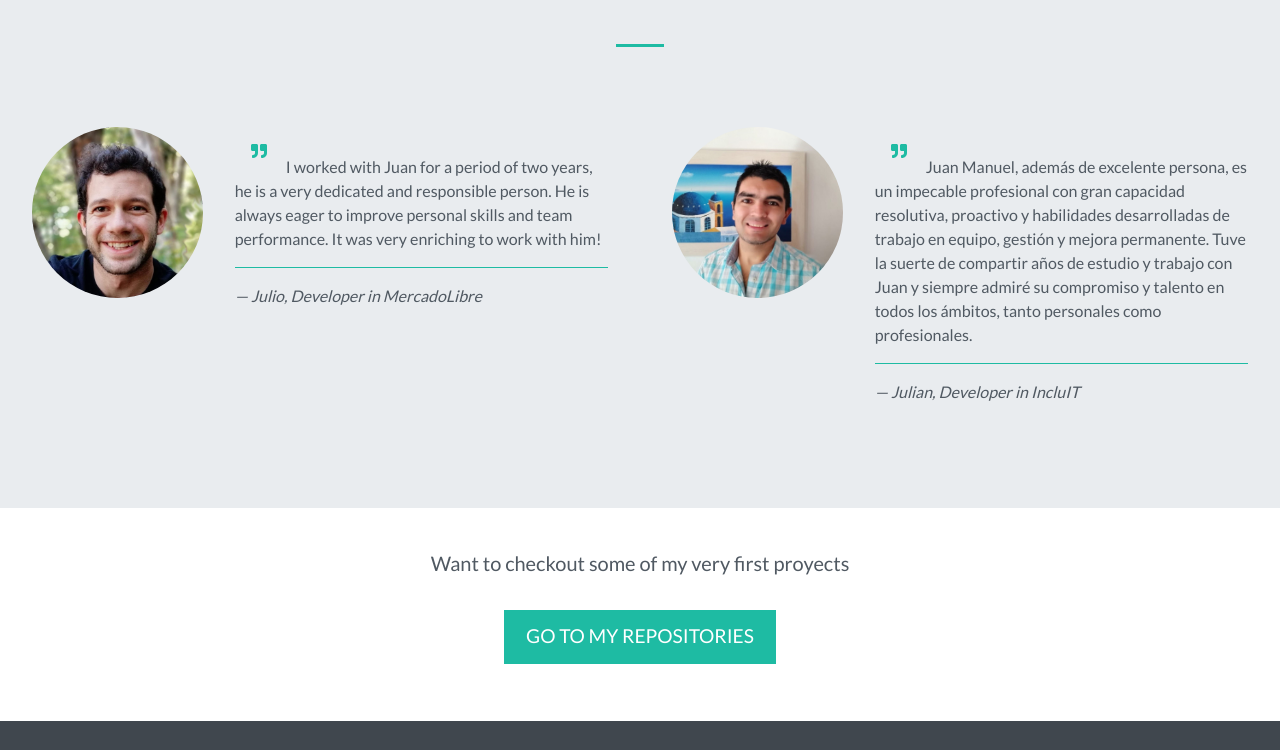
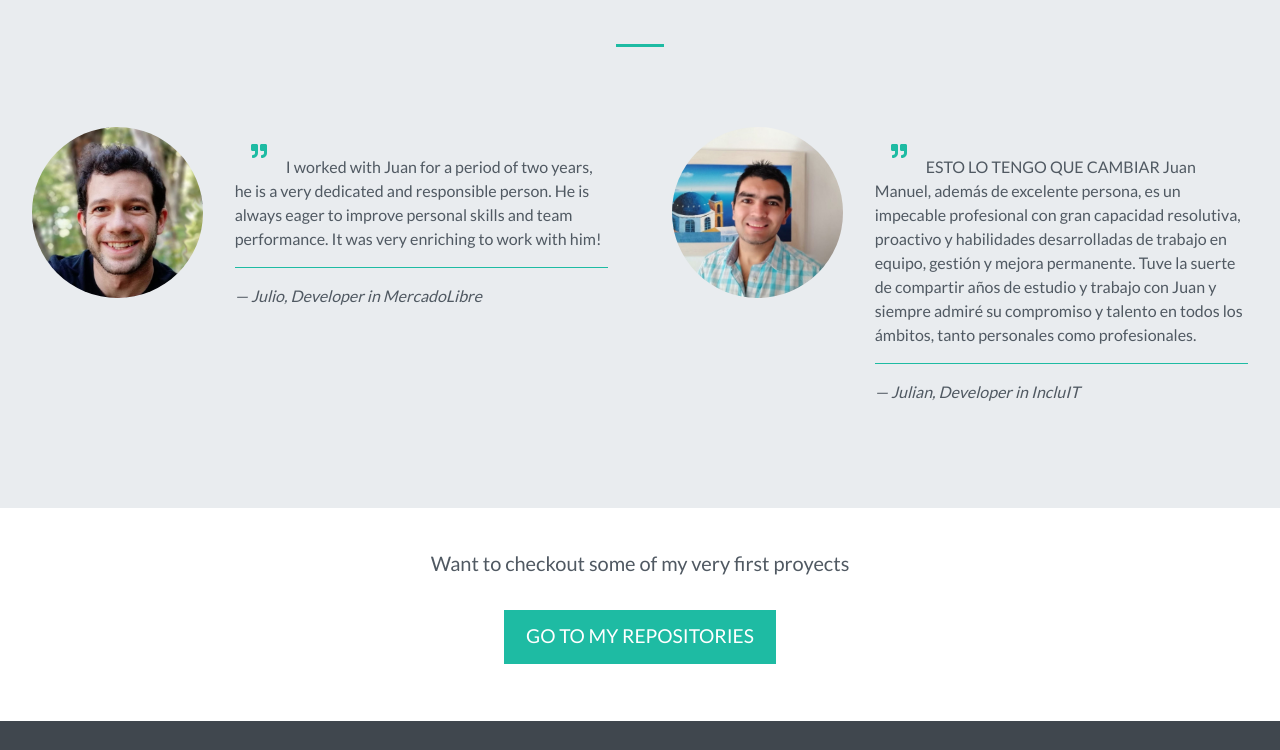
Before and after one commit to JuanmaRizzi/landingPage, a plain HTML site: page index.html in a window 1280 px wide. Shown: the part 2306-3056 px from the top of the page. Drawn offline with nearby package versions, Linux system fonts and the light colour scheme.

Commit message:
fututos cambis en el parrafo de mentores

```diff
--- a/index.html
+++ b/index.html
@@ -271,12 +271,13 @@
               <div class="col-md-8">
                 <blockquote>
                   <i class="fas fa-quote-right"></i>
-                  Juan Manuel, además de excelente persona, es un impecable
-                  profesional con gran capacidad resolutiva, proactivo y
-                  habilidades desarrolladas de trabajo en equipo, gestión y
-                  mejora permanente. Tuve la suerte de compartir años de estudio
-                  y trabajo con Juan y siempre admiré su compromiso y talento en
-                  todos los ámbitos, tanto personales como profesionales.
+                  ESTO LO TENGO QUE CAMBIAR Juan Manuel, además de excelente
+                  persona, es un impecable profesional con gran capacidad
+                  resolutiva, proactivo y habilidades desarrolladas de trabajo
+                  en equipo, gestión y mejora permanente. Tuve la suerte de
+                  compartir años de estudio y trabajo con Juan y siempre admiré
+                  su compromiso y talento en todos los ámbitos, tanto personales
+                  como profesionales.
                   <hr class="mentors-hr" />
                   <cite>&#8212; Julian, Developer in IncluIT</cite>
                 </blockquote>
```
